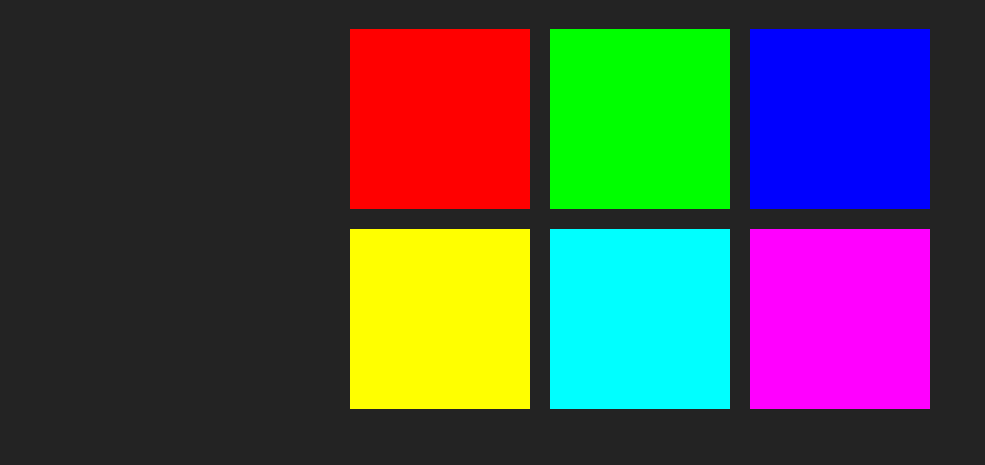
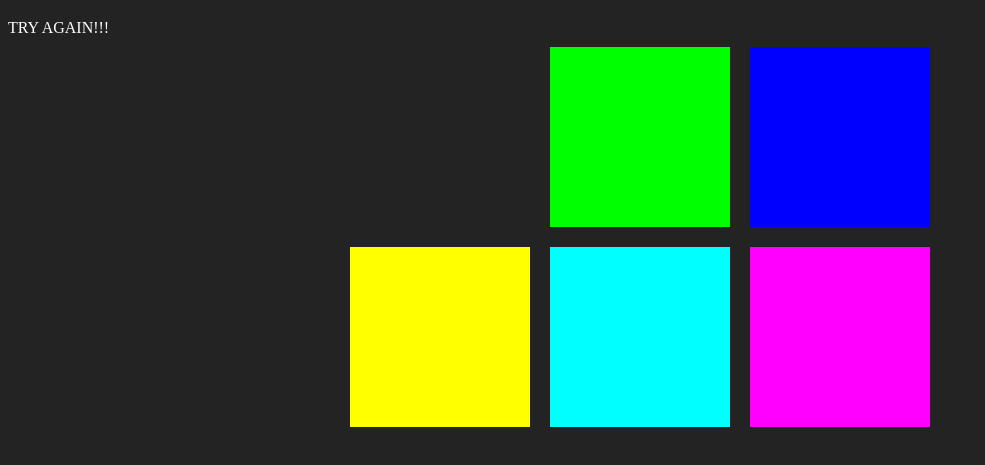
Before and after one commit to piyushimraw/RGB-Color-Game, a plain HTML site: page index.html in a window 1280 px wide. Both pictures are taken after a click on the element 439 px from the left and 179 px from the top of the page. Shown: the part 61-526 px from the top of the page, without its empty margins (0-985 px from the left). Drawn offline with Linux system fonts and the light colour scheme.

Commit message:
added some more codes in html css and js
made squares disapear when wrong color selected and all squares of same
color when right color selected

```diff
--- a/colorGame.css
+++ b/colorGame.css
@@ -13,6 +13,9 @@ h1 {
   float: left;
   margin: 1.66%;
 }
+#message{
+  color: white;
+}
 
 #container{
   max-width: 600px;
--- a/colorGame.js
+++ b/colorGame.js
@@ -10,22 +10,33 @@ var colors = [
 var squares = document.querySelectorAll(".square");
 var pickedColor = colors[3];
 var colorDisplay = document.querySelector("#colorDisplay");
-colorDisplay.textContent=pickedColor;
+var message=document.querySelector("#message");
+colorDisplay.textContent = pickedColor;
 for (var i = 0; i < squares.length; i++) {
     squares[i].style.background = colors[i];
 
     // add eventListener to squares
-    squares[i].addEventListener("click",function () {
-      var clickedColor=this.style.background;
+    squares[i].addEventListener("click", function() {
+        var clickedColor = this.style.background;
 
-      // checking if clicked color is correct
-      if (clickedColor===pickedColor) {
-        alert("correct");
+        // checking if clicked color is correct
+        if (clickedColor === pickedColor) {
+            message.textContent="CORRECT";
+            changeColors(clickedColor);
 
-      }else {
-        alert("wrong");
-      }
+        } else {
+            this.style.background = "#232323";
+            message.textContent="TRY AGAIN!!!";
+        }
 
     });
 
 }
+
+function changeColors(color){
+  //loop through all squares
+  for (var i = 0; i < squares.length; i++) {
+    //change color to picked color
+    squares[i].style.background=color;
+  }
+}
--- a/index.html
+++ b/index.html
@@ -7,6 +7,10 @@
   </head>
   <body>
     <h1>The Great Color Game <span id="colorDisplay">rgb</span></h1>
+    <div>
+      <span id="message"></span>
+
+    </div>
     <div id="container">
       <div class="square"></div>
       <div class="square"></div>
```
